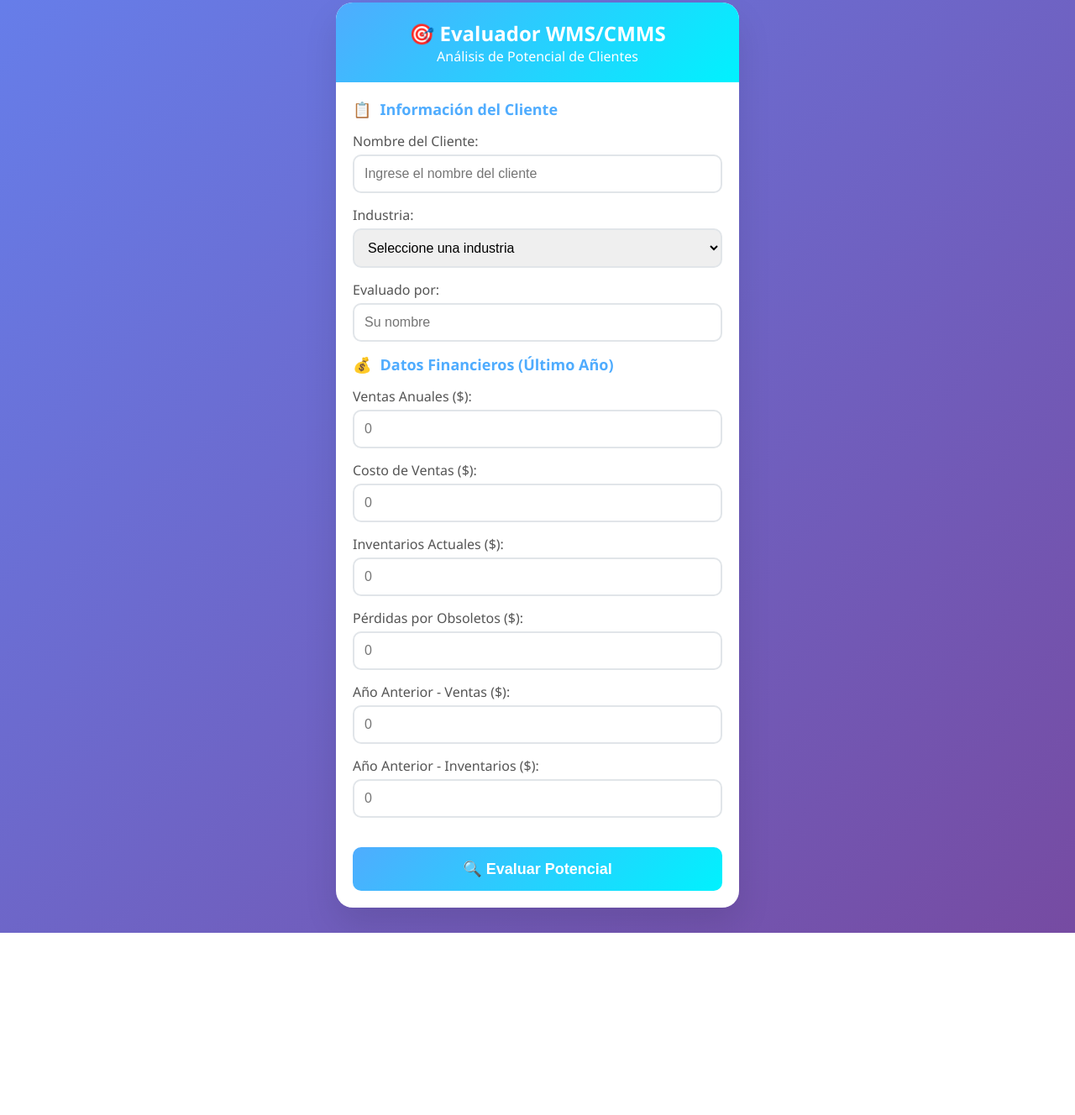
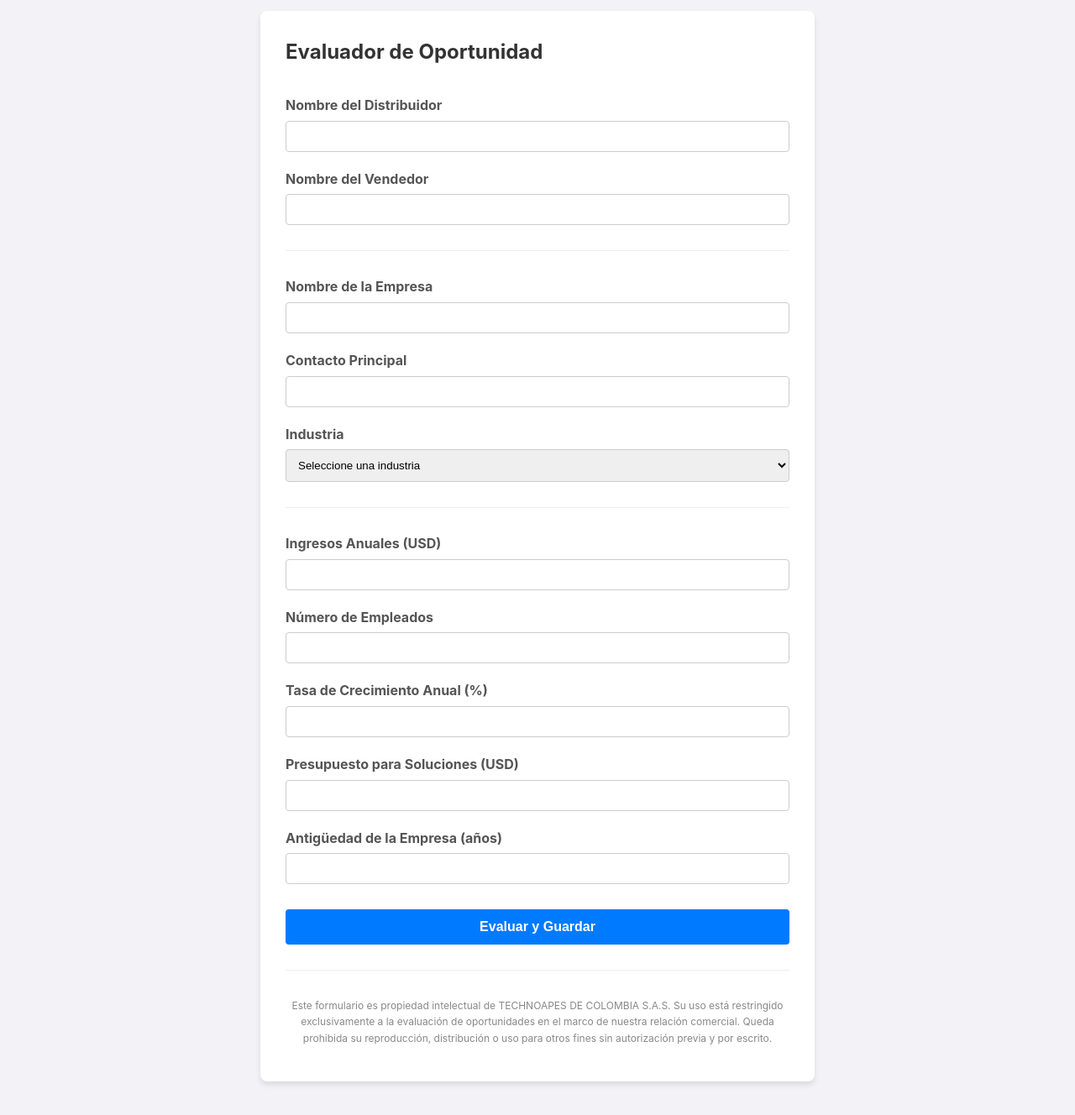
Before and after one commit to Edgar-Rodriguez-APES/Evaluador_Leads, a plain HTML site: page app/index.html in a window 1280 px wide. Shown: the part 27-1355 px from the top of the page at 84% size. Before the commit the page ends 1138 px from the top, so only its background shows below. Drawn offline with Linux system fonts and the light colour scheme.

Commit message:
Update index.html

```diff
--- a/app/index.html
+++ b/app/index.html
@@ -5,74 +5,83 @@
     <meta name="viewport" content="width=device-width, initial-scale=1.0">
     <title>Evaluador WMS/CMMS</title>
     <style>
-        * { margin: 0; padding: 0; box-sizing: border-box; }
-        body { font-family: 'Segoe UI', Tahoma, Geneva, Verdana, sans-serif; background: linear-gradient(135deg, #667eea 0%, #764ba2 100%); min-height: 100vh; padding: 10px; color: #333; }
-        .container { max-width: 480px; margin: 20px auto; background: white; border-radius: 20px; box-shadow: 0 20px 40px rgba(0,0,0,0.1); overflow: hidden; }
-        .header { background: linear-gradient(135deg, #4facfe 0%, #00f2fe 100%); color: white; padding: 20px; text-align: center; }
-        h1 { font-size: 24px; }
-        .form-section { padding: 20px; }
-        .section-title { font-size: 18px; font-weight: bold; color: #4facfe; margin-bottom: 15px; display: flex; align-items: center; gap: 10px; }
-        .input-group { margin-bottom: 15px; }
-        label { display: block; margin-bottom: 5px; font-weight: 500; color: #555; }
-        input, select { width: 100%; padding: 12px; border: 2px solid #e1e5e9; border-radius: 10px; font-size: 16px; }
-        button { width: 100%; padding: 15px; background: linear-gradient(135deg, #4facfe 0%, #00f2fe 100%); color: white; border: none; border-radius: 10px; font-size: 18px; font-weight: bold; cursor: pointer; margin-top: 20px; }
-        .results { display: none; padding: 20px; background: #f8f9fa; border-top: 1px solid #e1e5e9; }
-        .results.show { display: block; }
-        .indicator { background: white; padding: 15px; border-radius: 10px; margin-bottom: 10px; box-shadow: 0 2px 10px rgba(0,0,0,0.05); }
-        .final-score { background: linear-gradient(135deg, #667eea 0%, #764ba2 100%); color: white; padding: 20px; border-radius: 15px; text-align: center; margin: 20px 0; }
-        .alert { padding: 15px; border-radius: 10px; margin: 15px 0; border-left: 4px solid; display: none; }
-        .alert-danger { background: #f8d7da; color: #721c24; border-color: #dc3545; }
-        .alert-success { background: #d4edda; color: #155724; border-color: #28a745; }
+        body { font-family: -apple-system, BlinkMacSystemFont, "Segoe UI", Roboto, Helvetica, Arial, sans-serif; background-color: #f2f2f7; line-height: 1.6; }
+        .container { max-width: 600px; margin: 40px auto; padding: 30px; background: white; border-radius: 8px; box-shadow: 0 4px 6px rgba(0,0,0,0.1); }
+        h4 { font-size: 24px; color: #333; margin-top: 0; }
+        label { display: block; font-weight: bold; margin-top: 20px; margin-bottom: 5px; color: #555; }
+        input, select { width: 100%; padding: 10px; border: 1px solid #ccc; border-radius: 4px; box-sizing: border-box; }
+        button { width: 100%; padding: 12px; background-color: #007bff; color: white; border: none; border-radius: 4px; font-size: 16px; font-weight: bold; cursor: pointer; margin-top: 30px; }
+        button:disabled { background-color: #9acbff; cursor: not-allowed; }
+        hr { border: none; border-top: 1px solid #eee; margin: 30px 0; }
+        #resultado { margin-top: 20px; font-size: 18px; text-align: center; padding: 15px; border-radius: 4px; display: none; }
+        .resultado-alto { background-color: #d4edda; color: #155724; }
+        .resultado-medio { background-color: #fff3cd; color: #856404; }
+        .resultado-bajo { background-color: #f8d7da; color: #721c24; }
+        /* --- ESTILOS NUEVOS PARA EL FOOTER --- */
+        .footer {
+            text-align: center;
+            margin-top: 30px;
+            padding-top: 20px;
+            border-top: 1px solid #eee;
+            font-size: 12px;
+            color: #888;
+        }
     </style>
 </head>
 <body>
-    <div class="container">
-        <div class="header">
-            <h1>🎯 Evaluador WMS/CMMS</h1>
-            <p>Análisis de Potencial de Clientes</p>
-        </div>
+  <div class="container">
+    <h4>Evaluador de Oportunidad</h4>
 
-        <form id="evaluatorForm" class="form-section">
-            <div class="section-title"><span>📋</span> Información del Cliente</div>
-            <div class="input-group">
-                <label for="clientName">Nombre del Cliente:</label>
-                <input type="text" id="clientName" placeholder="Ingrese el nombre del cliente" required>
-            </div>
-            <div class="input-group">
-                <label for="industry">Industria:</label>
-                <select id="industry" required>
-                    <option value="">Seleccione una industria</option>
-                    <option value="manufactura">Manufactura</option>
-                    <option value="logistica">Logística</option>
-                    <option value="retail">Retail</option>
-                    <option value="salud">Salud</option>
-                    <option value="mineria">Minería/Oil & Gas</option>
-                </select>
-            </div>
-            <div class="input-group">
-                <label for="evaluator">Evaluado por:</label>
-                <input type="text" id="evaluator" placeholder="Su nombre" required>
-            </div>
+    <form id="evaluatorForm">
+      <label for="distribuidor">Nombre del Distribuidor</label>
+      <input type="text" id="distribuidor" required>
 
-            <div class="section-title"><span>💰</span> Datos Financieros (Último Año)</div>
-            <div class="input-group"><label for="annualSales">Ventas Anuales ($):</label><input type="number" id="annualSales" placeholder="0" min="0" required></div>
-            <div class="input-group"><label for="cogs">Costo de Ventas ($):</label><input type="number" id="cogs" placeholder="0" min="0" required></div>
-            <div class="input-group"><label for="inventory">Inventarios Actuales ($):</label><input type="number" id="inventory" placeholder="0" min="0" required></div>
-            <div class="input-group"><label for="obsolete">Pérdidas por Obsoletos ($):</label><input type="number" id="obsolete" placeholder="0" min="0" required></div>
-            <div class="input-group"><label for="previousSales">Año Anterior - Ventas ($):</label><input type="number" id="previousSales" placeholder="0" min="0" required></div>
-            <div class="input-group"><label for="previousInventory">Año Anterior - Inventarios ($):</label><input type="number" id="previousInventory" placeholder="0" min="0" required></div>
+      <label for="vendedor">Nombre del Vendedor</label>
+      <input type="text" id="vendedor" required>
+      <hr>
 
-            <button type="submit" class="calculate-btn">🔍 Evaluar Potencial</button>
-        </form>
+      <label for="empresa">Nombre de la Empresa</label>
+      <input type="text" id="empresa" required>
 
-        <div id="alert-message" class="alert"></div>
+      <label for="contacto">Contacto Principal</label>
+      <input type="text" id="contacto" required>
 
-        <div class="results" id="results">
-            <div class="section-title"><span>📊</span> Resultados del Análisis</div>
-            <div id="indicators"></div>
-            <div class="final-score" id="finalScore"></div>
-        </div>
+      <label for="industria">Industria</label>
+      <select id="industria" required>
+        <option value="">Seleccione una industria</option>
+        <option value="tecnologia">Tecnología</option>
+        <option value="retail">Retail</option>
+        <option value="salud">Salud</option>
+        <option value="financiero">Financiero</option>
+        <option value="otro">Otro</option>
+      </select>
+      <hr>
+
+      <label for="ingresos">Ingresos Anuales (USD)</label>
+      <input type="number" id="ingresos" required>
+
+      <label for="empleados">Número de Empleados</label>
+      <input type="number" id="empleados" required>
+
+      <label for="crecimiento">Tasa de Crecimiento Anual (%)</label>
+      <input type="number" id="crecimiento" required>
+
+      <label for="presupuesto">Presupuesto para Soluciones (USD)</label>
+      <input type="number" id="presupuesto" required>
+
+      <label for="antiguedad">Antigüedad de la Empresa (años)</label>
+      <input type="number" id="antiguedad" required>
+
+      <button type="submit" id="submitButton">Evaluar y Guardar</button>
+    </form>
+
+    <div id="resultado"></div>
+
+    <div class="footer">
+        <p>Este formulario es propiedad intelectual de TECHNOAPES DE COLOMBIA S.A.S. Su uso está restringido exclusivamente a la evaluación de oportunidades en el marco de nuestra relación comercial. Queda prohibida su reproducción, distribución o uso para otros fines sin autorización previa y por escrito.</p>
     </div>
-    <script src="app.js"></script>
+    </div>
+
+  <script src="app.js"></script>
 </body>
 </html>
```
